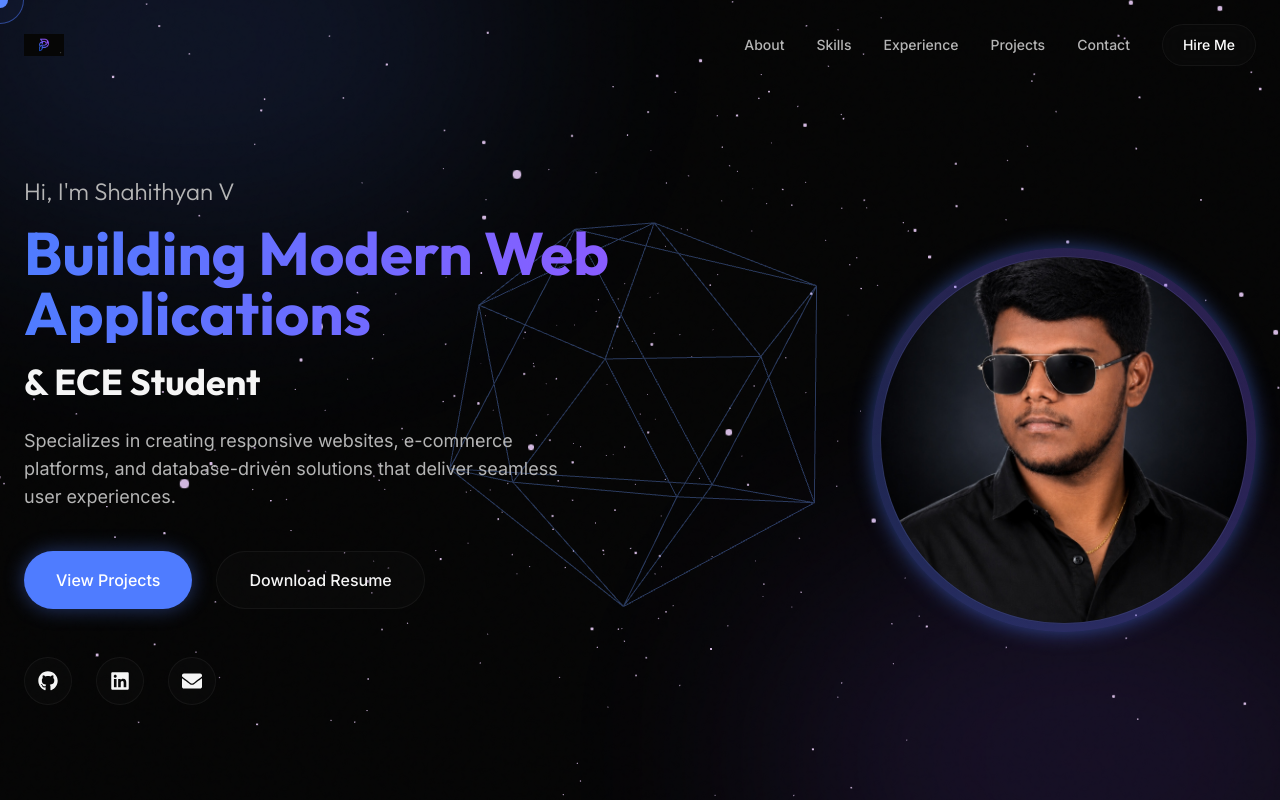
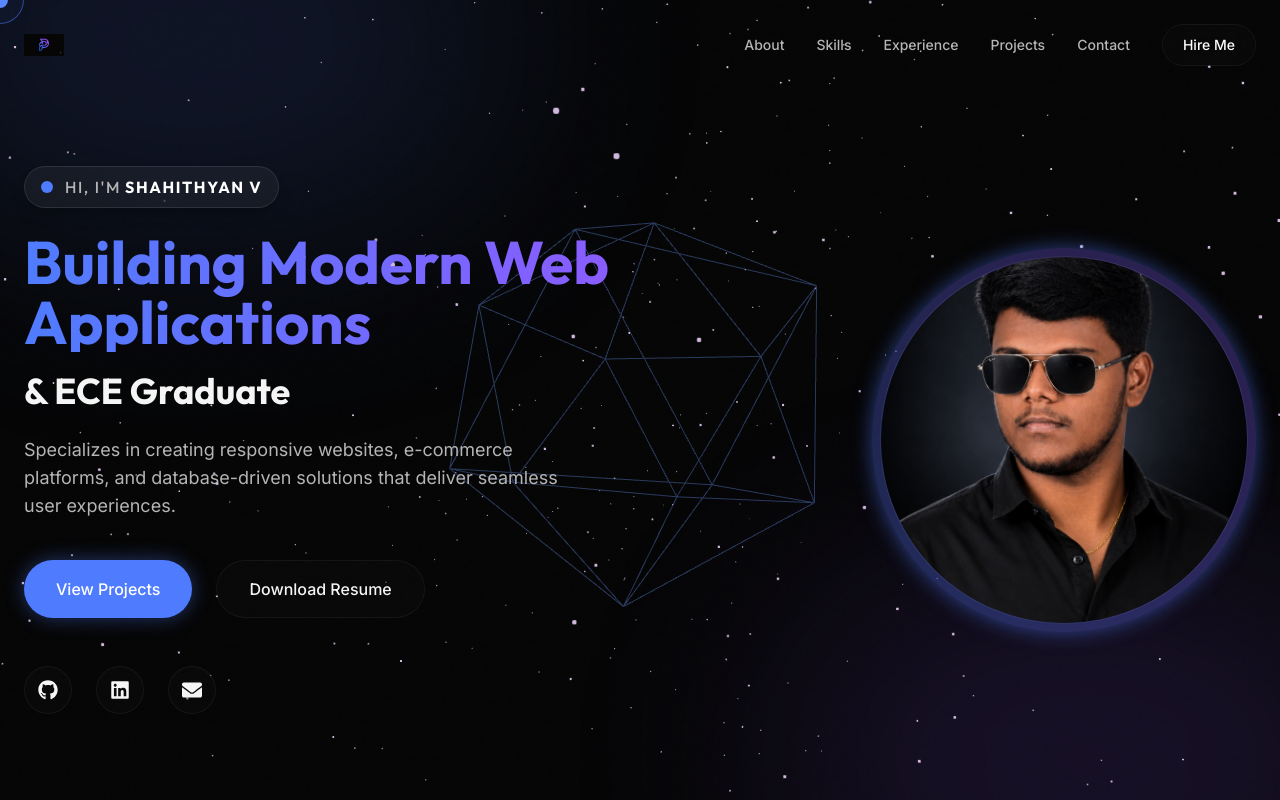
Before and after one commit to Shahithyan-dev/portfolio1, a React (Vite) app: page / in a window 1280 px wide. Shown: the top 800 px of the page. Built offline with nearby package versions, Linux system fonts and the light colour scheme.

Commit message:
feat: update hero section, add multi-language loading screen, and hide default cursor

```diff
--- a/src/App.jsx
+++ b/src/App.jsx
@@ -1,7 +1,10 @@
-import { useEffect } from 'react';
+import { useEffect, useState } from 'react';
+import { AnimatePresence } from 'framer-motion';
 import Lenis from 'lenis';
 import CustomCursor from './components/ui/CustomCursor';
 import Background from './components/ui/Background';
+import LoadingScreen from './components/ui/LoadingScreen';
+
 
 // Layout & Sections
 import Navbar from './components/layout/Navbar';
@@ -15,6 +18,8 @@ import TechStack from './components/sections/TechStack';
 import Contact from './components/sections/Contact';
 
 function App() {
+  const [isLoading, setIsLoading] = useState(true);
+
   useEffect(() => {
     // Initialize Lenis for smooth scrolling
     const lenis = new Lenis({
@@ -43,6 +48,9 @@ function App() {
 
   return (
     <>
+      <AnimatePresence>
+        {isLoading && <LoadingScreen onComplete={() => setIsLoading(false)} />}
+      </AnimatePresence>
       <CustomCursor />
       <Background />
       <Navbar />
--- a/src/components/sections/Experience.jsx
+++ b/src/components/sections/Experience.jsx
@@ -15,14 +15,14 @@ const experiences = [
   },
   {
     company: 'Electronics & Communication Engineering',
-    role: 'Student',
-    duration: 'Ongoing',
+    role: 'Graduate',
+    duration: 'Completed',
     responsibilities: [
-      'Pursuing degree in ECE with a strong focus on software development and full stack engineering.',
+      'Completed degree in ECE with a strong focus on software development and full stack engineering.',
       'Continuously learning and building personal projects to bridge the gap between hardware and software.',
       'Mastered core web technologies including React, Express, Node.js, and Databases.'
     ],
-    technologies: ['C/C++', 'Java', 'Web Technologies', 'Electronics']
+    technologies: ['Java', 'Web Technologies']
   }
 ];
 
--- a/src/components/sections/Hero.jsx
+++ b/src/components/sections/Hero.jsx
@@ -1,4 +1,4 @@
-import { useRef } from 'react';
+import { useRef, useEffect, useState } from 'react';
 import { motion } from 'framer-motion';
 import { Canvas, useFrame } from '@react-three/fiber';
 import { Icosahedron } from '@react-three/drei';
@@ -24,11 +24,43 @@ function AnimatedIcosahedron() {
 }
 
 export default function Hero() {
-  const containerVariants = {
+  const [nameTyped, setNameTyped] = useState('');
+  const [isNameDone, setIsNameDone] = useState(false);
+  const fullName = "Shahithyan V";
+
+  useEffect(() => {
+    let currentIndex = 0;
+    let typingInterval;
+
+    // Delay before typing starts to wait for the loading screen to finish
+    const startDelay = setTimeout(() => {
+      // Reset the string in case of Hot Module Reloading
+      setNameTyped('');
+
+      typingInterval = setInterval(() => {
+        if (currentIndex < fullName.length) {
+          setNameTyped(fullName.substring(0, currentIndex + 1));
+          currentIndex++;
+        } else {
+          clearInterval(typingInterval);
+          setTimeout(() => {
+            setIsNameDone(true);
+          }, 300); // Wait a tiny bit after typing finishes
+        }
+      }, 100);
+    }, 3200);
+
+    return () => {
+      clearTimeout(startDelay);
+      if (typingInterval) clearInterval(typingInterval);
+    };
+  }, []);
+
+  const contentVariants = {
     hidden: { opacity: 0 },
     visible: {
       opacity: 1,
-      transition: { staggerChildren: 0.2, delayChildren: 0.5 },
+      transition: { staggerChildren: 0.2 },
     },
   };
 
@@ -51,22 +83,36 @@ export default function Hero() {
         </Canvas>
       </div>
 
-      <motion.div
-        className="container mx-auto px-6 relative z-10 flex flex-col md:flex-row items-center justify-between gap-12"
-        variants={containerVariants}
-        initial="hidden"
-        animate="visible"
-      >
+      <div className="container mx-auto px-6 relative z-10 flex flex-col md:flex-row items-center justify-between gap-12">
         <div className="flex-1 flex flex-col items-center md:items-start text-center md:text-left">
-          <motion.h2 variants={itemVariants} className="text-xl md:text-2xl text-text-gray mb-4 font-light">
-            Hi, I'm Shahithyan V
-          </motion.h2>
 
-          <motion.h1 variants={itemVariants} className="text-4xl md:text-6xl font-bold mb-6 leading-tight">
+          <motion.div
+            initial={{ opacity: 0, y: 20 }}
+            animate={{ opacity: 1, y: 0 }}
+            transition={{ duration: 0.5 }}
+            className="mb-6 inline-flex items-center gap-3 px-4 py-2 rounded-full border border-white/10 bg-white/5 backdrop-blur-md shadow-lg shadow-black/20"
+          >
+            <span className="relative flex h-3 w-3">
+              <span className="animate-ping absolute inline-flex h-full w-full rounded-full bg-accent-blue opacity-75"></span>
+              <span className="relative inline-flex rounded-full h-3 w-3 bg-accent-blue"></span>
+            </span>
+            <h2 className="text-sm md:text-base text-text-gray font-medium tracking-widest uppercase flex items-center">
+              Hi, I'm <span className="text-white font-bold ml-1">{nameTyped}</span>
+              {!isNameDone && <span className="inline-block w-1.5 h-4 bg-accent-blue ml-1 animate-pulse"></span>}
+            </h2>
+          </motion.div>
+
+          <motion.div
+            variants={contentVariants}
+            initial="hidden"
+            animate={isNameDone ? "visible" : "hidden"}
+            className="flex flex-col items-center md:items-start w-full"
+          >
+            <motion.h1 variants={itemVariants} className="text-4xl md:text-6xl font-bold mb-6 leading-tight">
             <span className="text-gradient inline-block min-h-[1.2em]">
               <TypeAnimation
                 sequence={[
-                  'Frontend Developer',
+                  'Full Stack Developer',
                   2000,
                   'Building Modern Web Applications',
                   2000,
@@ -78,7 +124,7 @@ export default function Hero() {
                 repeat={Infinity}
               />
             </span> <br />
-            <span className="text-3xl md:text-4xl">& ECE Student</span>
+            <span className="text-3xl md:text-4xl">& ECE Graduate</span>
           </motion.h1>
 
           <motion.p variants={itemVariants} className="text-base md:text-lg text-text-gray mb-10 max-w-xl mx-auto md:mx-0">
@@ -109,9 +155,15 @@ export default function Hero() {
               </MagneticButton>
             ))}
           </motion.div>
+          </motion.div>
         </div>
 
-        <motion.div variants={itemVariants} className="flex-1 flex justify-center md:justify-end">
+        <motion.div
+          variants={itemVariants}
+          initial="hidden"
+          animate={isNameDone ? "visible" : "hidden"}
+          className="flex-1 flex justify-center md:justify-end"
+        >
           <div className="relative w-72 h-72 md:w-96 md:h-96 rounded-full p-2 neon-glow-blue bg-gradient-to-tr from-accent-blue/30 to-accent-purple/30">
             <div className="w-full h-full rounded-full overflow-hidden border-2 border-white/20 glass flex items-center justify-center bg-black/50">
               <img
@@ -122,7 +174,7 @@ export default function Hero() {
             </div>
           </div>
         </motion.div>
-      </motion.div>
+      </div>
     </section>
   );
 }
--- /dev/null
+++ b/src/components/ui/LoadingScreen.jsx
@@ -0,0 +1,72 @@
+import { useEffect, useState } from 'react';
+import { motion, AnimatePresence } from 'framer-motion';
+
+const languages = [
+  "シャヒティヤン V", // Japanese
+  "샤히티얀 V",       // Korean
+  "शाहित्यन वी",     // Hindi
+  "沙希提扬 V",       // Chinese
+  "Шахитьян В",      // Russian
+  "شاهيثيان ڤي",     // Arabic
+  "ஷாஹித்யன் வி",     // Tamil
+  "SHAHITHYAN V",    // English
+];
+
+export default function LoadingScreen({ onComplete }) {
+  const [index, setIndex] = useState(0);
+
+  useEffect(() => {
+    if (index === languages.length - 1) {
+      // Reached English. Wait a little bit, then complete.
+      const timer = setTimeout(() => {
+        onComplete();
+      }, 1000);
+      return () => clearTimeout(timer);
+    }
+
+    const timer = setTimeout(() => {
+      setIndex(prev => prev + 1);
+    }, 150); // Flash duration
+
+    return () => clearTimeout(timer);
+  }, [index, onComplete]);
+
+  return (
+    <motion.div
+      className="fixed inset-0 z-[99999] flex items-center justify-center bg-[#050505]"
+      initial={{ opacity: 1 }}
+      exit={{ opacity: 0, y: -40, filter: 'blur(10px)' }}
+      transition={{ duration: 0.8, ease: [0.76, 0, 0.24, 1] }}
+    >
+      <div className="relative flex flex-col items-center h-24 w-full justify-center">
+        <AnimatePresence>
+          <motion.div
+            key={index}
+            initial={{ opacity: 0, y: 40 }}
+            animate={{ opacity: 1, y: 0 }}
+            exit={{ opacity: 0, y: -40 }}
+            transition={{ duration: 0.25, ease: 'easeOut' }}
+            className="absolute text-4xl md:text-6xl font-display font-bold text-white tracking-widest text-center px-4 flex items-center gap-4 whitespace-nowrap"
+          >
+            <span className="text-accent-blue/50 text-3xl md:text-5xl font-light">&lt;</span>
+            {languages[index]}
+            <span className="text-accent-blue/50 text-3xl md:text-5xl font-light">/&gt;</span>
+          </motion.div>
+        </AnimatePresence>
+
+        {/* Subtle dot at the bottom to show progress */}
+        <div className="absolute -bottom-12 flex gap-2">
+          {languages.map((_, i) => (
+            <div
+              key={i}
+              className={`w-1.5 h-1.5 rounded-full transition-all duration-300 ${
+                i === index ? 'bg-accent-blue scale-150' :
+                i < index ? 'bg-accent-purple/50' : 'bg-white/10'
+              }`}
+            />
+          ))}
+        </div>
+      </div>
+    </motion.div>
+  );
+}
--- a/src/index.css
+++ b/src/index.css
@@ -5,6 +5,10 @@
 @tailwind utilities;
 
 @layer base {
+  * {
+    cursor: none !important;
+  }
+
   body {
     @apply bg-background text-text-gray font-sans antialiased overflow-x-hidden;
   }
```
Also changed, not shown: 1 other file (tests, documents, lock files or other folders).
